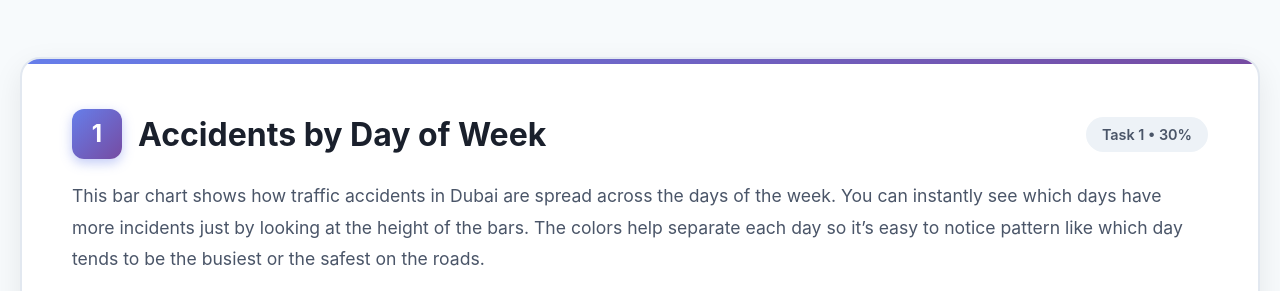
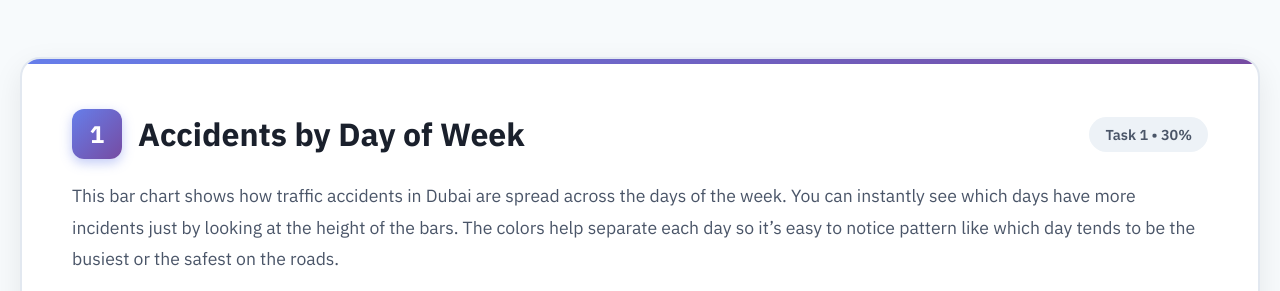
Before and after one commit to saifsmm/part2, a plain HTML site: page index.html in a window 1280 px wide. Shown: the part 809-1100 px from the top of the page. Drawn offline with Linux system fonts and the light colour scheme; a script that the page names is missing.

Commit message:
changed font to IBM

```diff
--- a/index.html
+++ b/index.html
@@ -4,6 +4,9 @@
   <meta charset="utf-8" />
   <meta name="viewport" content="width=device-width, initial-scale=1.0" />
   <title>Dubai Traffic Incidents – Part 2</title>
+  <link rel="preconnect" href="https://fonts.googleapis.com">
+  <link rel="preconnect" href="https://fonts.gstatic.com" crossorigin>
+  <link href="https://fonts.googleapis.com/css2?family=IBM+Plex+Sans:wght@300;400;500;600;700;800&display=swap" rel="stylesheet">
   <script src="https://cdn.jsdelivr.net/npm/vega@5"></script>
   <script src="https://cdn.jsdelivr.net/npm/vega-lite@5"></script>
   <script src="https://cdn.jsdelivr.net/npm/vega-embed@6"></script>
@@ -15,7 +18,7 @@
     }
 
     body {
-      font-family: -apple-system, BlinkMacSystemFont, 'Segoe UI', 'Roboto', 'Oxygen', 'Ubuntu', sans-serif;
+      font-family: 'IBM Plex Sans', -apple-system, BlinkMacSystemFont, 'Segoe UI', 'Roboto', sans-serif;
       line-height: 1.6;
       color: #1a202c;
       background: linear-gradient(135deg, #667eea 0%, #764ba2 100%);
@@ -537,7 +540,7 @@
   <div class="hero">
     <div class="container">
       <h1>🚗 Dubai Traffic Incidents Analysis</h1>
-      <p class="subtitle">A visual exploration of how traffic accidents happen ,when they occur, how often, and where they’re most common.</p>
+      <p class="subtitle">A visual exploration of how traffic accidents happen, when they occur, how often, and where they’re most common.</p>
       <div class="course-info">Introduction to Data Visualization • Part 2: Vega-Lite</div>
     </div>
   </div>
```
